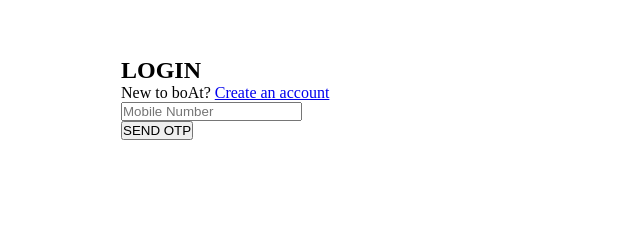
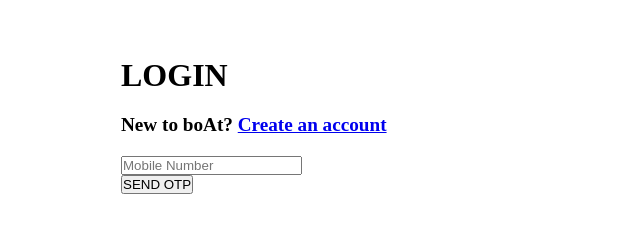
Before and after one commit to Anwar-3108/Boat-clone, a plain HTML site: page Authentications/signin.html in a window 1280 px wide. Shown: the part 440-672 px from the top of the page, without its empty margins (319-959 px from the left). Drawn offline with Linux system fonts and the light colour scheme.

```diff
--- a/Authentications/signin.css
+++ b/Authentications/signin.css
@@ -18,3 +18,16 @@ margin-top: 10%;
 .customer-head{
     margin-bottom: 15%;
 }
+.customer-login-container > .otp-login-head{
+    margin-bottom: 5%;
+}
+.otp-login-head>h2{
+    font-size: xx-large;
+}
+.signup-link{
+  margin-top: 5%;
+}
+#spanText{
+   font-size: larger;
+   font-weight: bold;
+}
--- a/Authentications/signin.html
+++ b/Authentications/signin.html
@@ -38,9 +38,9 @@
                     <div class="customer-login-container">
 
                         <div class="otp-login-head">
-                            <h2>LOGIN</h2>
+                            <h2 id="heading">LOGIN</h2>
                             <div class="signup-link">
-                                <span>
+                                <span id="spanText">
                                     New to boAt?
                                     <a href="login.html">Create an account
                                     </a>
```
